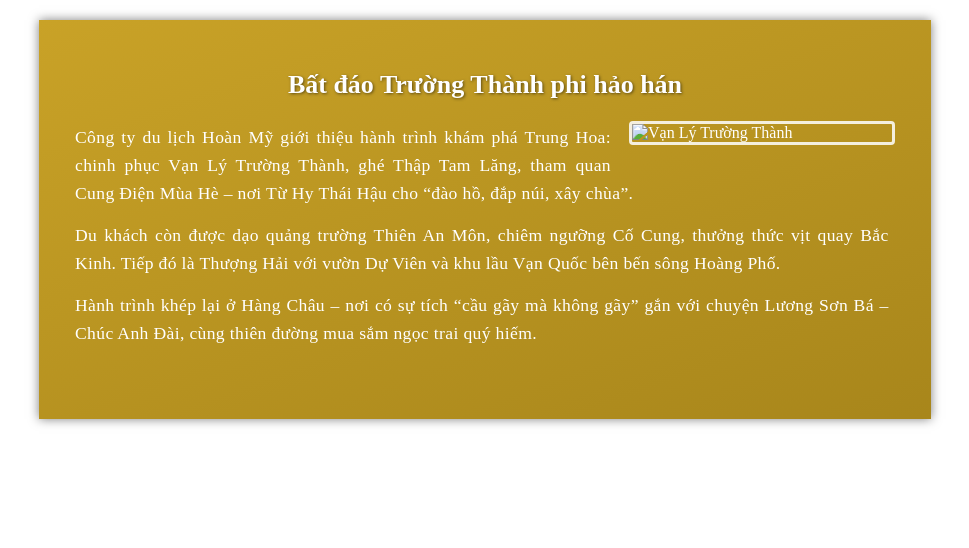
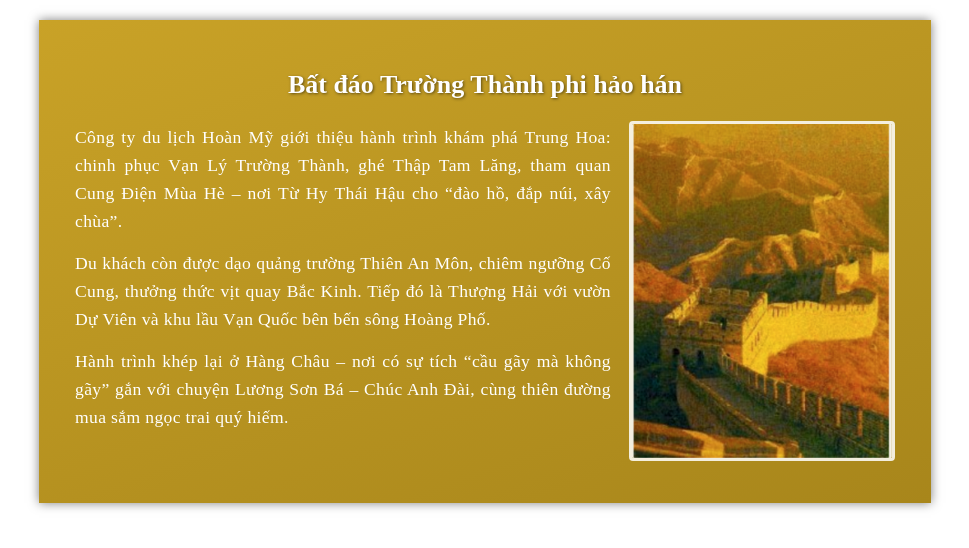
Before and after one commit to HotaruYuriw/cse122-2551261036, a plain HTML site: page ex02/index.html in a window 1280 px wide. Shown: the whole page, without its empty margins (155-1124 px from the left). Drawn offline with Linux system fonts and the light colour scheme.

Commit message:
Update index.html

```diff
--- a/ex02/index.html
+++ b/ex02/index.html
@@ -9,7 +9,7 @@
       <body>
             <article class="banner" lang = vi>
                 <h1>Bất đáo Trường Thành phi hảo hán</h1>
-                <img class="anh-noi" src="images/greatwall.jpg" alt="Vạn Lý Trường Thành">
+                <img class="anh-noi" src="images/greatwalls.jpg" alt="Vạn Lý Trường Thành">
                 <p>
                     Công ty du lịch Hoàn Mỹ giới thiệu hành trình khám phá Trung Hoa:
 chinh phục Vạn Lý Trường Thành, ghé Thập Tam Lăng, tham quan Cung Điện
```
